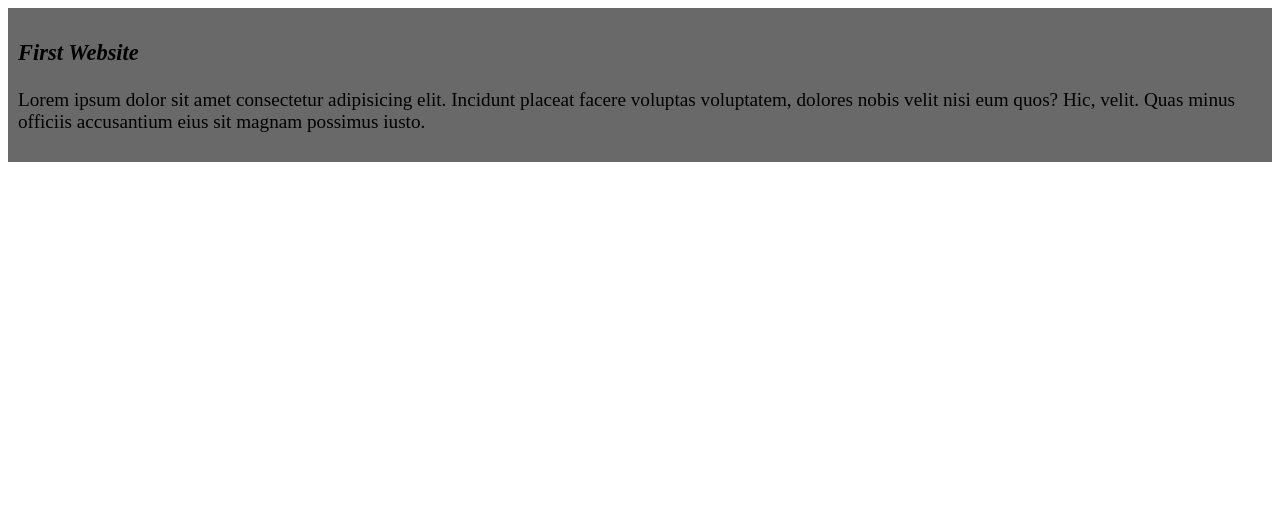
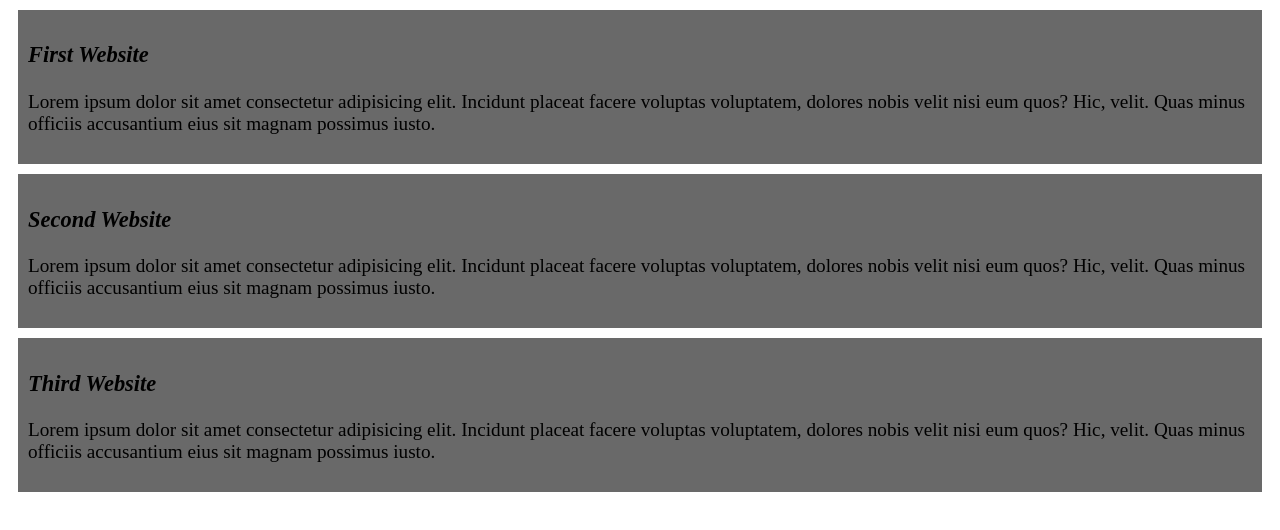
Before and after one commit to nusrat03b/my-website, a plain HTML site: page index.html in a window 1280 px wide. Drawn offline with Linux system fonts and the light colour scheme.

Commit message:
added the second and third style

```diff
--- a/index.html
+++ b/index.html
@@ -11,5 +11,13 @@
         <h3 class="web">First Website</h3>
         <p>Lorem ipsum dolor sit amet consectetur adipisicing elit. Incidunt placeat facere voluptas voluptatem, dolores nobis velit nisi eum quos? Hic, velit. Quas minus officiis accusantium eius sit magnam possimus iusto.</p>
     </div>
+    <div class="first">
+        <h3 class="web">Second Website</h3>
+        <p>Lorem ipsum dolor sit amet consectetur adipisicing elit. Incidunt placeat facere voluptas voluptatem, dolores nobis velit nisi eum quos? Hic, velit. Quas minus officiis accusantium eius sit magnam possimus iusto.</p>
+    </div>
+    <div class="first">
+        <h3 class="web">Third Website</h3>
+        <p>Lorem ipsum dolor sit amet consectetur adipisicing elit. Incidunt placeat facere voluptas voluptatem, dolores nobis velit nisi eum quos? Hic, velit. Quas minus officiis accusantium eius sit magnam possimus iusto.</p>
+    </div>
 </body>
 </html>
--- a/styles/style.css
+++ b/styles/style.css
@@ -2,6 +2,7 @@
     background-color: dimgray;
     padding: 10px;
     font-size: larger;
+    margin: 10px;
 }
 .web{
     font-style: italic;
```
